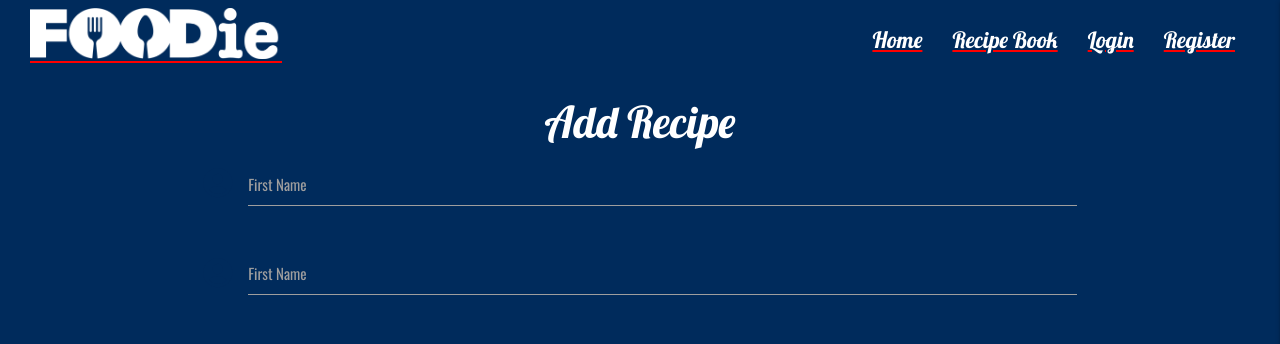
After one commit to tomossmith/MS3-Foodie, a Flask app: page /add_recipe in a window 1280 px wide. The commit adds this page. Shown: the top 344 px of the page. Run offline with Flask 2, Linux system fonts and the light colour scheme; some libraries are stand-ins or nearby versions.

Commit message:
added tab function to recipe card and added 'add_recipe' page

```diff
--- a/app.py
+++ b/app.py
@@ -99,6 +99,11 @@ def profile(username):
         "username": session["user"]})["username"]
     return render_template("profile.html", username=username)
 
+
+@app.route("/add_recipe")
+def add_recipe():
+    return render_template("add_recipe.html")
+
 if __name__ == "__main__":
     app.run(host=os.environ.get("IP"),
             port=int(os.environ.get("PORT")),
--- a/static/js/script.js
+++ b/static/js/script.js
@@ -1,3 +1,7 @@
 $(document).ready(function(){
     $('.sidenav').sidenav({edge: "right"});
   });
+
+  document.addEventListener('DOMContentLoaded', function() {
+    var instances = M.AutoInit();
+    });
--- /dev/null
+++ b/templates/add_recipe.html
@@ -0,0 +1,24 @@
+{% extends "base.html" %}
+{% block content %}
+
+
+<h3 class="white-text center-align">Add Recipe</h3>
+
+<div class="row">
+    <form class="col s12" method="POST" action="">
+      <div class="row">
+        <div class="input-field col s12">
+          <i class="fas fa-user-circle prefix"></i>
+          <textarea id="icon_prefix2" class="materialize-textarea"></textarea>
+          <label for="icon_prefix2">First Name</label>
+        </div>
+        <div class="input-field col s12">
+            <i class="fas fa-user-circle prefix"></i>
+            <textarea id="icon_prefix2" class="materialize-textarea"></textarea>
+            <label for="icon_prefix2">First Name</label>
+          </div>
+      </div>
+    </form>
+  </div>
+
+{% endblock %}
--- a/templates/base.html
+++ b/templates/base.html
@@ -29,7 +29,7 @@
                     <li><a href="{{ url_for('get_recipes') }}">Recipe Book</a></li>
                     {% if session.user %}
                         <li><a href="{{ url_for('profile', username=session['user']) }}">Profile</a></li>
-                        <li><a href="#">New Recipe</a></li>
+                        <li><a href="{{ url_for('add_recipe') }}">New Recipe</a></li>
                         <li><a href="#">Manage Categories</a></li>
                         <li><a href="{{ url_for('logout') }}">Logout</a></li>
                     {% else %}
@@ -46,7 +46,7 @@
             <li><a href="{{ url_for('get_recipes') }}">Recipe Book</a></li>
             {% if session.user %}
                 <li><a href="{{ url_for('profile', username=session['user']) }}">Profile</a></li>
-                <li><a href="#">New Recipe</a></li>
+                <li><a href="{{ url_for('add_recipe') }}">New Recipe</a></li>
                 <li><a href="#">Manage Categories</a></li>
                 <li><a href="{{ url_for('logout') }}">Logout</a></li>
             {% else %}
```
Also changed, not shown: templates/recipes.html (+28 -9 lines).
